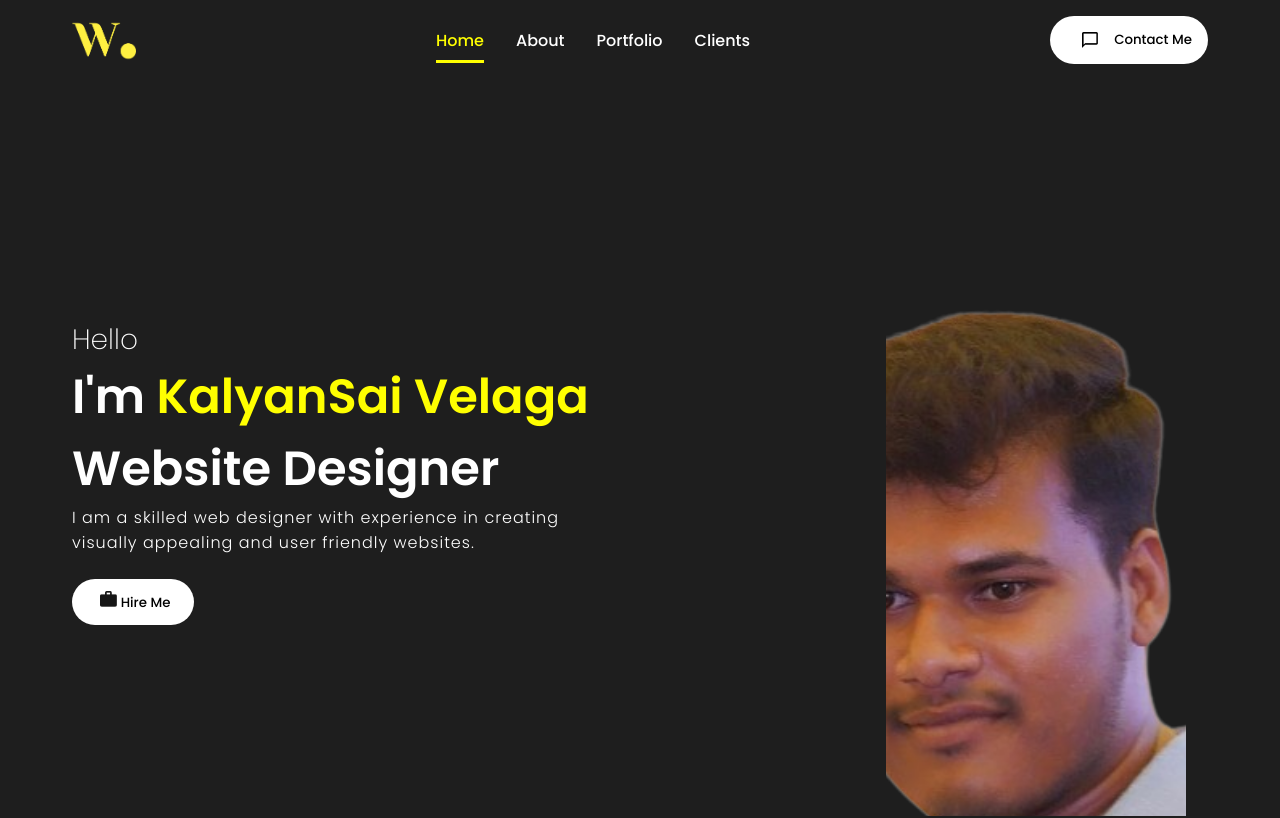
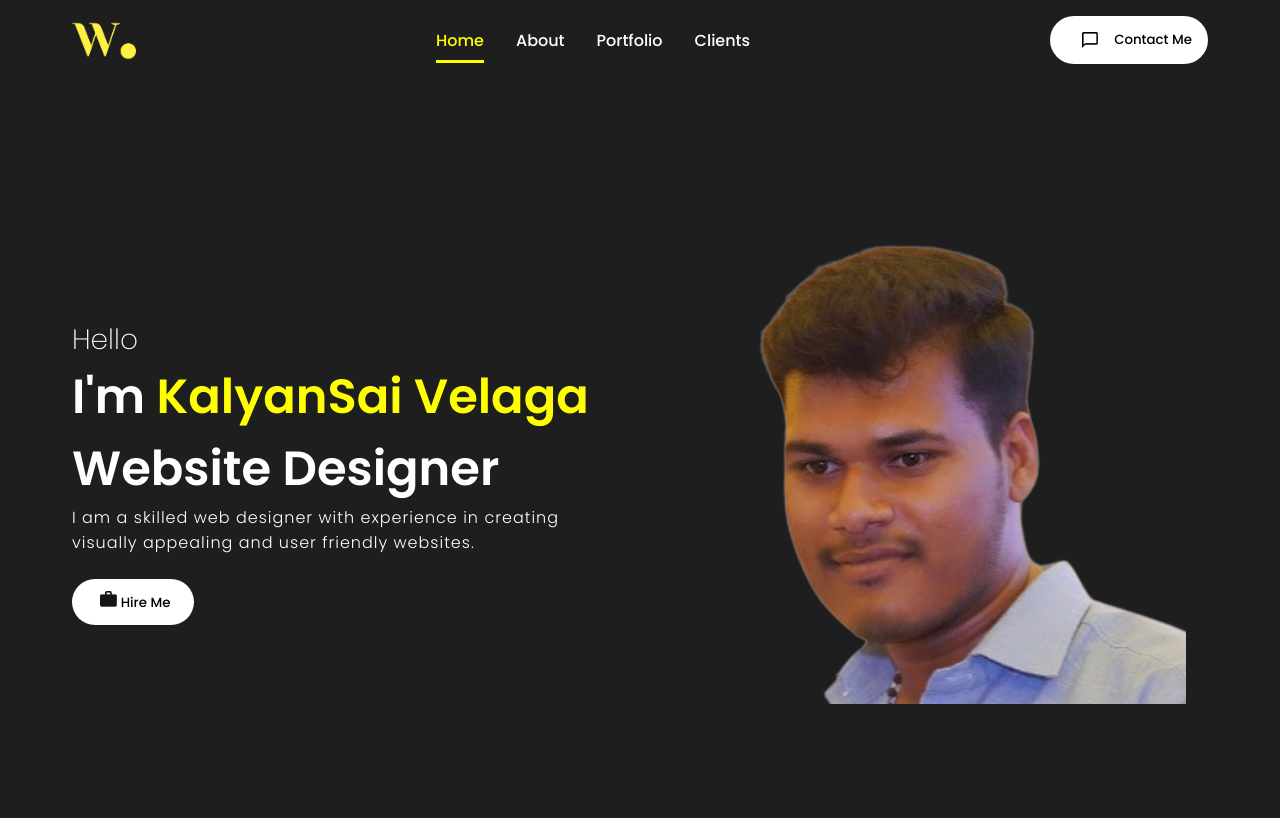
Before and after one commit to kalyansaivelaga/Portfolio, a React (Create React App) app: page / in a window 1280 px wide. Shown: the top 818 px of the page. Built offline with nearby package versions, Linux system fonts and the light colour scheme.

Commit message:
imagechange

```diff
--- a/src/components/Intro/intro.css
+++ b/src/components/Intro/intro.css
@@ -13,8 +13,8 @@
   right: 54px;
   z-index: -1;
   object-fit: cover;
-  height: 100vh;
-  width: 300px;
+  height: 70vh;
+  width: 500px;
 }
 .introContent {
   height: 100vh;
```
